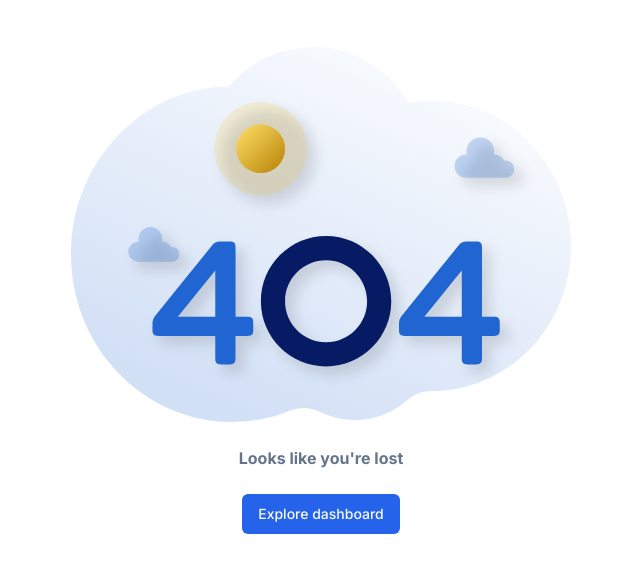
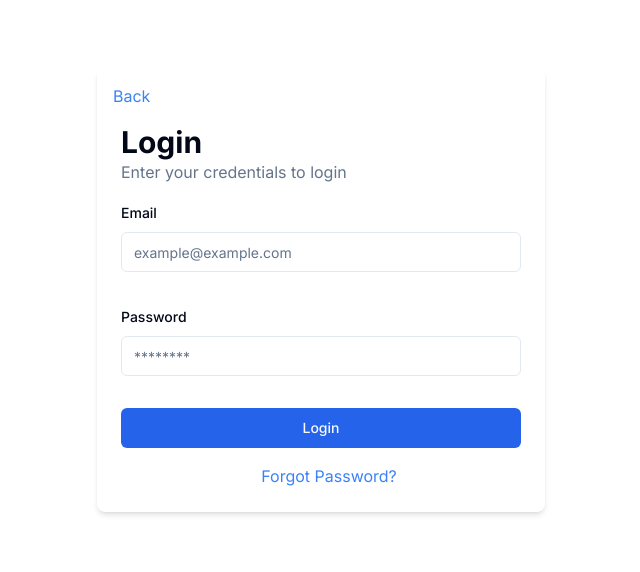
Before and after one commit to ismaelaboud/ams, a Next.js app in the folder frontend/: page /login in a window 1280 px wide. Before the commit this address had no page. Shown: the part 110-682 px from the top of the page, without its empty margins (319-959 px from the left). Built offline with nearby package versions, Linux system fonts and the light colour scheme.

Commit message:
route login form

```diff
--- /dev/null
+++ b/frontend/app/login/page.tsx
@@ -0,0 +1,11 @@
+import { LoginForm } from "@/components/login/auth/Login-Form";
+
+export default async function Login() {
+    return (
+        <main className="grid place-items-center h-screen">
+            <LoginForm />
+        </main>
+
+    )
+
+}
--- a/frontend/app/page.tsx
+++ b/frontend/app/page.tsx
@@ -1,9 +1,9 @@
 import { Button } from "@/components/ui/button";
-import { LoginForm } from "@/components/login/auth/Login-Form";
+
 export default function Home() {
   return (
     <main className="grid place-items-center h-screen p-24">
-      <LoginForm />
+
       <Button>Contribute</Button>
     </main>
   );
```
